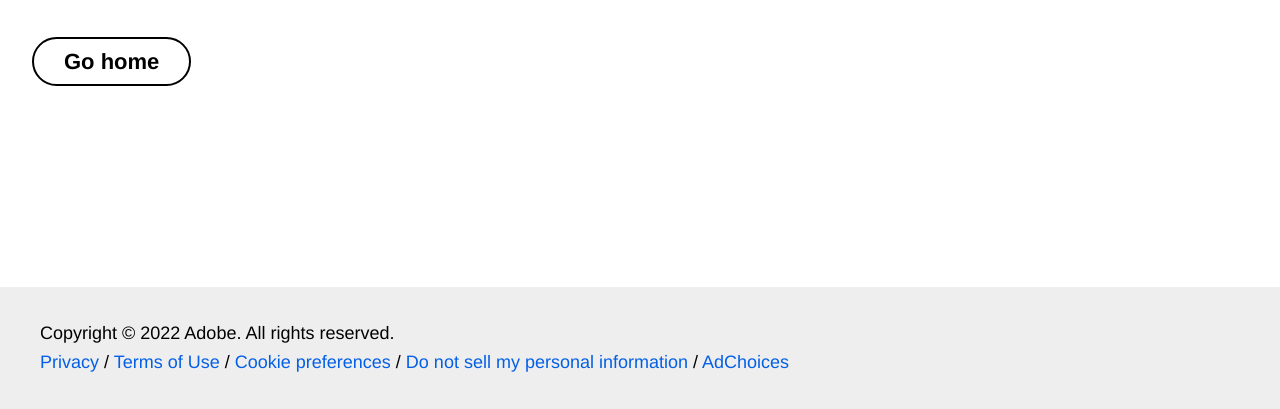
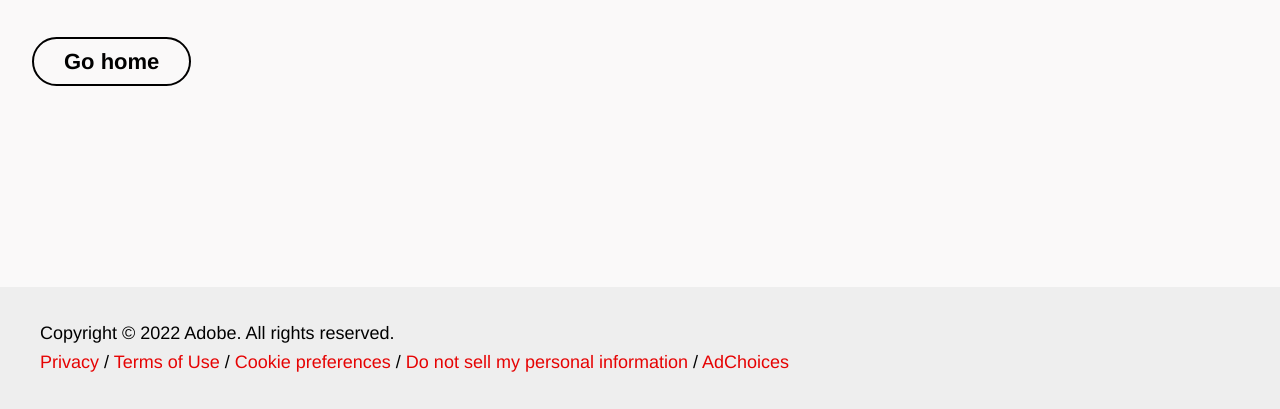
Before and after one commit to bpauli/hlx-test, a website: page 404.html in a window 1280 px wide. Shown: the part 513-922 px from the top of the page. Drawn offline with Linux system fonts and the light colour scheme; files whose address does not match are found by name.

Commit message:
change link color

```diff
--- a/styles/styles.css
+++ b/styles/styles.css
@@ -12,9 +12,9 @@
 
  :root {
   /* colors */
-  --link-color: #035fe6;
+  --link-color: #e60303;
   --link-hover-color: #136ff6;
-  --background-color: #fff;
+  --background-color: rgb(250, 249, 249);
   --overlay-background-color: #eee;
   --highlight-background-color: #ccc;
   --text-color: #000;
```
